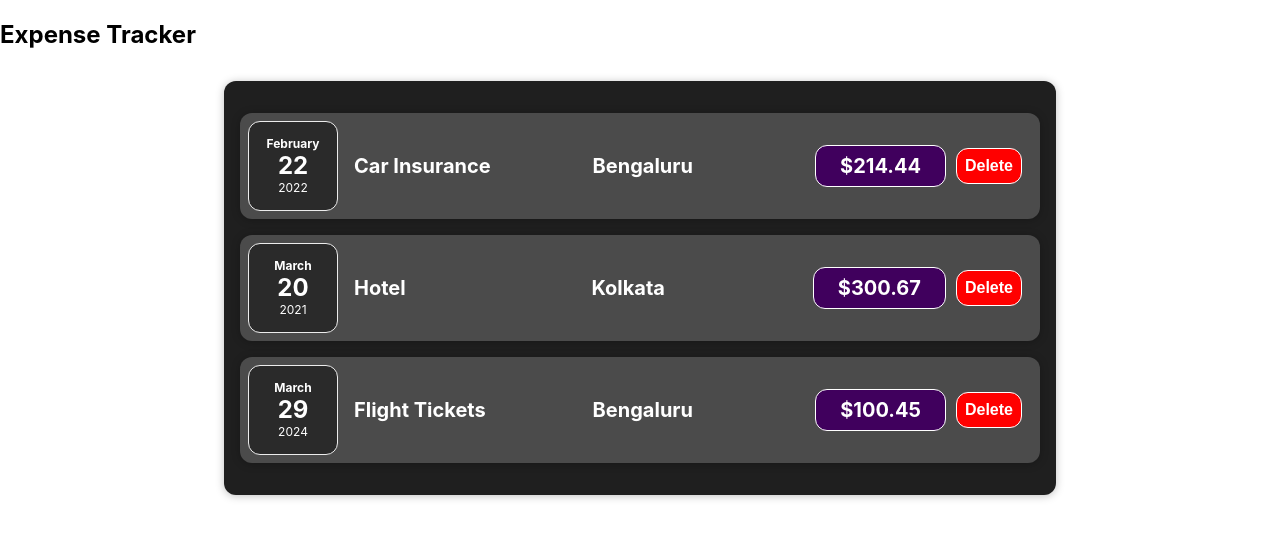
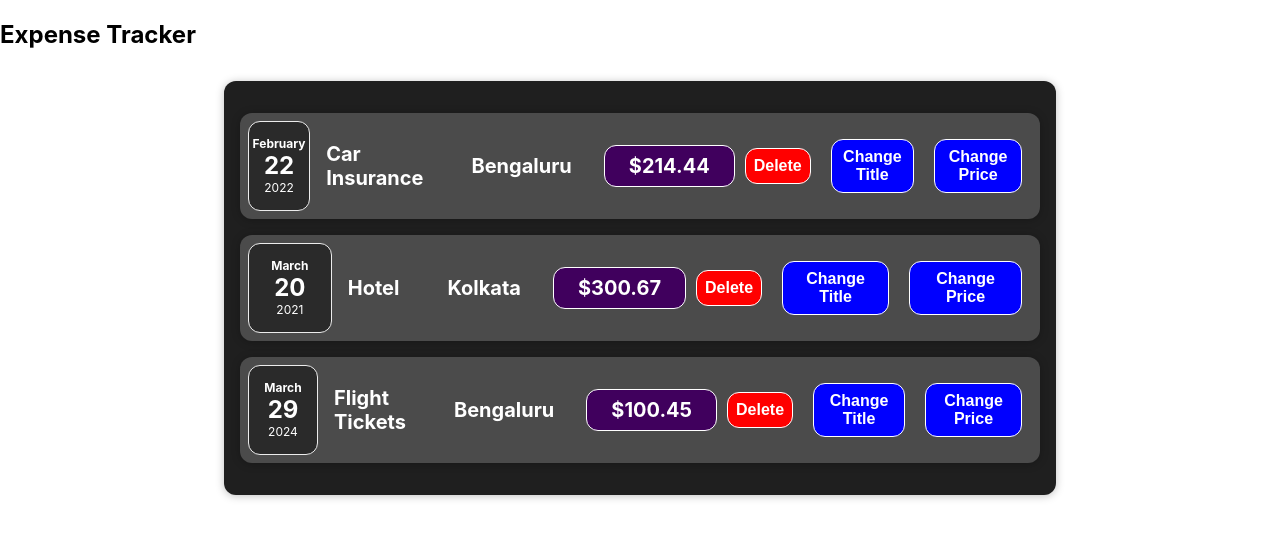
Before and after one commit to ManishRohilla/Expense_Tracker_React, a React (Create React App) app in the folder expense_tracker/: page / in a window 1280 px wide. Shown: the top 538 px of the page. Built offline with nearby package versions, Linux system fonts and the light colour scheme.

Commit message:
Price Change Button -- useState

```diff
--- a/expense_tracker/src/components/Expenses/ExpenseItems.css
+++ b/expense_tracker/src/components/Expenses/ExpenseItems.css
@@ -25,3 +25,15 @@
   border-radius: 12px;
   margin: 10px;
 }
+
+.title-button,
+.price-button {
+  font-size: 1rem;
+  font-weight: bold;
+  color: white;
+  background-color: blue;
+  border: 1px solid white;
+  padding: 0.5rem;
+  border-radius: 12px;
+  margin: 10px;
+}
--- a/expense_tracker/src/components/Expenses/ExpenseItems.js
+++ b/expense_tracker/src/components/Expenses/ExpenseItems.js
@@ -1,27 +1,39 @@
-import React from "react";
+import React, { useState } from "react";
 import "./ExpenseItems.css";
 import ExpenseDetails from "./ExpenseDetails";
 import ExpenseDate from "./ExpenseDate";
 import Card from "../UI/Card";
 const ExpenseItems = (props) => {
   const deleteExpense = () => {
-    // Delete expense logic here
-    // For demonstration, let's remove the expense item from the DOM
     const expenseItem = document.getElementById(`expense-${props.id}`);
     if (expenseItem) {
       expenseItem.remove();
     }
   };
+  const [title, setTitle] = useState(props.title);
+  const updateTitle = () => {
+    const titleNew = "Updated!";
+    setTitle(titleNew);
+    console.log(title);
+  };
+  const [price, setPrice] = useState(props.amount);
+  const updatePrice = () => {
+    const priceNew = "100";
+    setPrice(priceNew);
+    console.log(price);
+  };
   return (
     <Card className="expense-item" id={`expense-${props.id}`}>
       <ExpenseDate date={props.date} />
-      <ExpenseDetails
-        title={props.title}
-        location={props.location}
-        price={props.amount}
-      />
+      <ExpenseDetails title={title} location={props.location} price={price} />
       <button onClick={deleteExpense} className="delete-button">
         Delete
+      </button>
+      <button onClick={updateTitle} className="title-button">
+        Change Title
+      </button>
+      <button onClick={updatePrice} className="price-button">
+        Change Price
       </button>
     </Card>
   );
```
